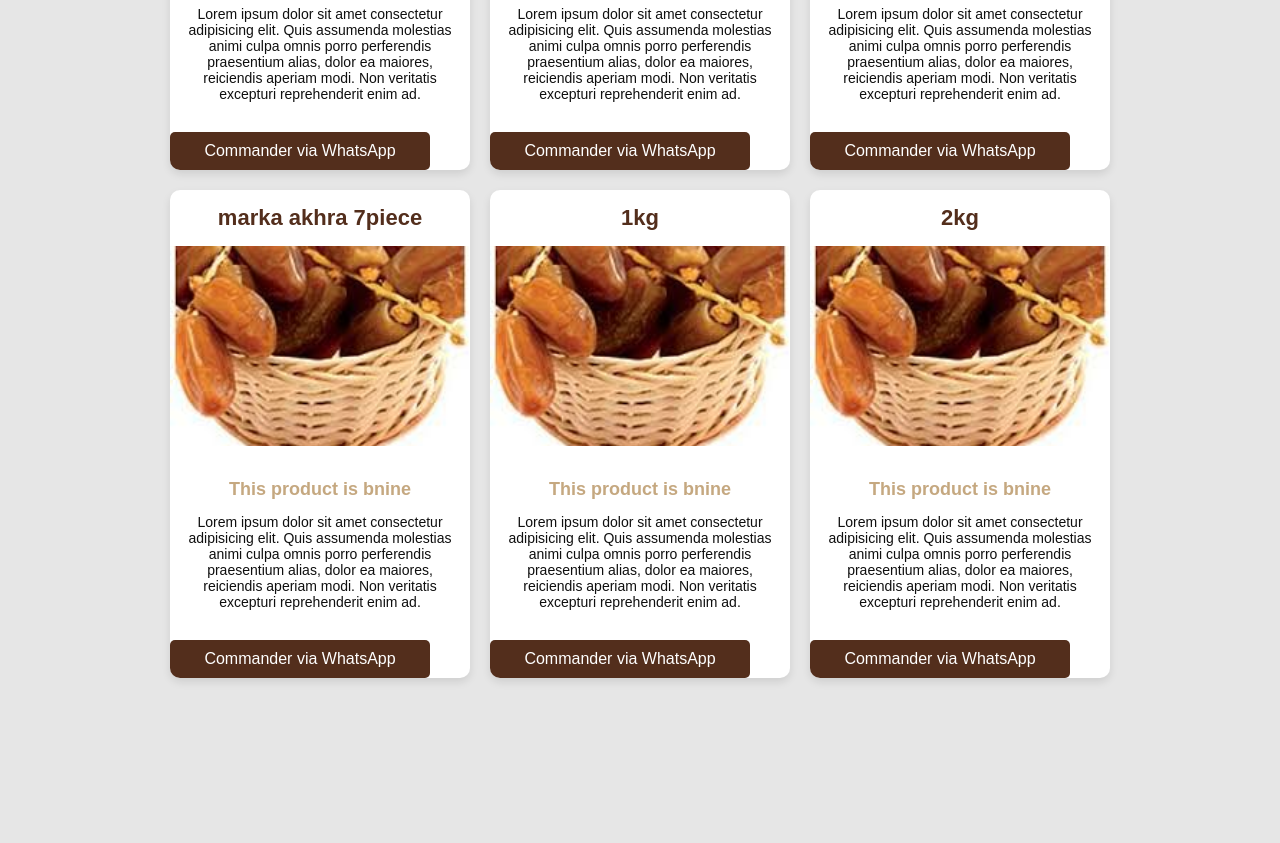
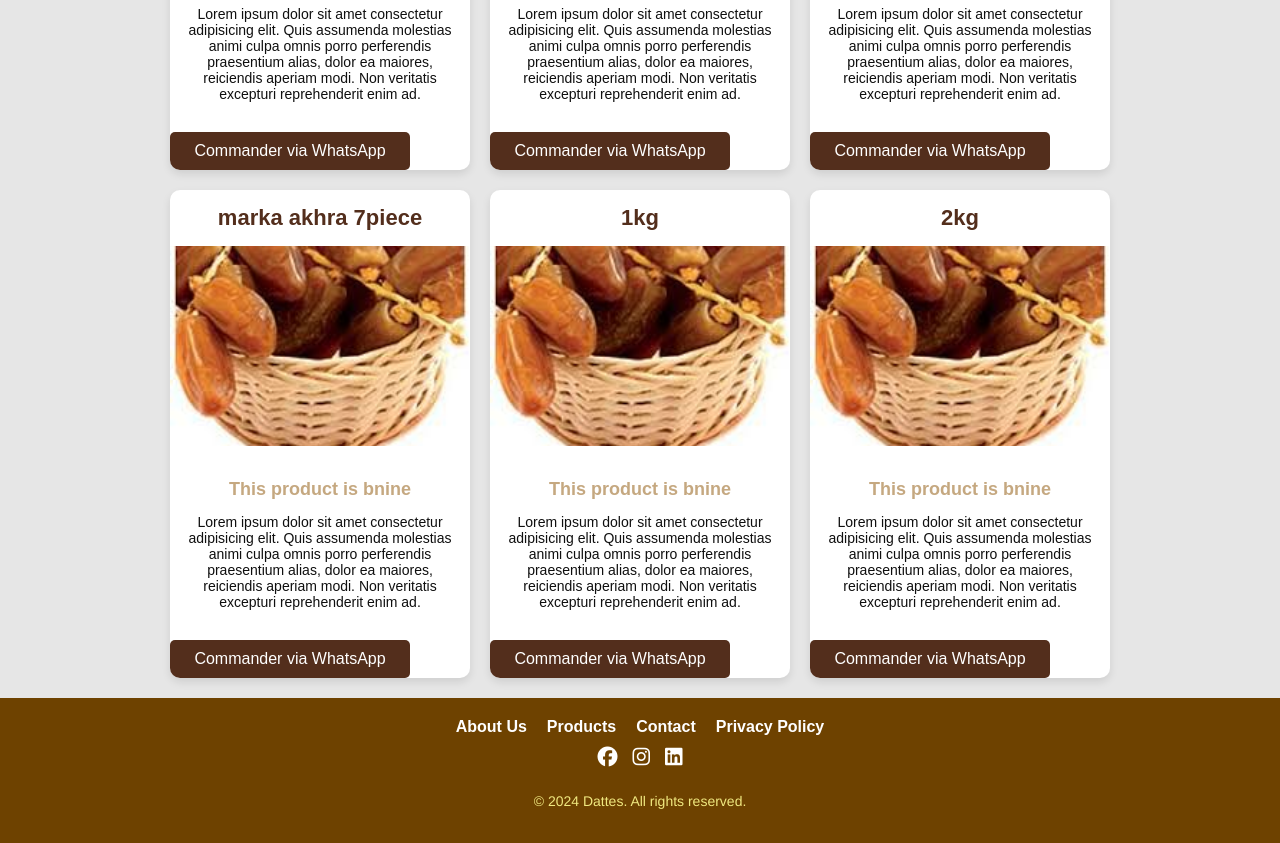
Before and after one commit to yassinefartassi/noumi, a React (Vite) app: page / in a window 1280 px wide. Shown: the part 480-1323 px from the top of the page. Before the commit the page ends 1178 px from the top, so only its background shows below. Built offline with nearby package versions, Linux system fonts and the light colour scheme.

Commit message:
Footer commit

```diff
--- a/src/App.jsx
+++ b/src/App.jsx
@@ -1,11 +1,12 @@
 import Navbar from "./components/Header/Navbar";
 import Products from "./components/products/Products";
-
+import Footer from './components/Footer/Footer';
 function App() {
   return (
     <>
       <Navbar />
       <Products />
+      <Footer />
     </>
   );
 }
--- /dev/null
+++ b/src/components/Footer/Footer.css
@@ -0,0 +1,94 @@
+
+*,
+*::before,
+*::after {
+    box-sizing: border-box;
+}
+
+html, body {
+    height: 100%;
+    margin: 0;
+    padding: 0;
+    font-family: Arial, sans-serif;
+}
+
+.App {
+    display: flex;
+    flex-direction: column;
+    min-height: 100vh;
+}
+
+.main-content {
+    flex: 1;
+    color: #ffffff;
+    padding: 40px;
+    text-align: center;
+}
+
+.footer {
+    background-color: #6e4200;
+    color: #ffffff;
+    padding: 20px 0;
+    text-align: center;
+    width: 100vw;
+    margin-left: calc(50% - 50vw);
+}
+
+.container {
+    display: flex;
+    flex-direction: column;
+    align-items: center;
+    max-width: 1200px;
+    margin: 0 auto;
+    padding: 0 20px;
+}
+
+.footer-links {
+    display: flex;
+    flex-wrap: wrap;
+    gap: 20px;
+    margin-bottom: 10px;
+    justify-content: center;
+}
+
+.footer-links a {
+    color: #ffffff;
+    text-decoration: none;
+    font-weight: bold;
+    transition: color 0.3s ease;
+}
+
+.footer-links a:hover {
+    color: #f0e87f;
+}
+.social-icons {
+    display: flex;
+    gap: 15px;
+    margin-bottom: 10px;
+    justify-content: center;
+}
+
+.social-icons a {
+    color: #ffffff;
+    font-size: 20px;
+    transition: color 0.3s ease;
+}
+
+.social-icons a:hover {
+    color: #f0e87f;
+}
+.footer-text {
+    font-family: 'Franklin Gothic Medium', 'Arial Narrow', Arial, sans-serif;
+    font-size: 14px;
+    color: #f0e87f;
+}
+
+@media (max-width: 768px) {
+    .footer-links {
+        flex-direction: column;
+        gap: 10px;
+    }
+    .social-icons {
+        gap: 10px;
+    }
+}
--- /dev/null
+++ b/src/components/Footer/Footer.jsx
@@ -0,0 +1,33 @@
+import React from 'react';
+import './Footer.css';
+import '@fortawesome/fontawesome-free/css/all.min.css';
+
+
+const Footer = () => {
+    return (
+        <footer className="footer">
+        <div className="container">
+            <div className="footer-links">
+                <a href="/about">About Us</a>
+                <a href="/products">Products</a>
+                <a href="/contact">Contact</a>
+                <a href="/privacy">Privacy Policy</a>
+            </div>
+            <div className="social-icons">
+                <a href="https://facebook.com" target="_blank" rel="noopener noreferrer">
+                    <i className="fab fa-facebook"></i>
+                </a>
+                <a href="https://www.instagram.com/nihou_nihou/profilecard/?igsh=cjR3ZXp1ejUyM3Bz" target="_blank" rel="noopener noreferrer">
+                    <i className="fab fa-instagram"></i>
+                </a>
+                <a href="https://linkedin.com" target="_blank" rel="noopener noreferrer">
+                    <i className="fab fa-linkedin"></i>
+                </a>
+            </div>
+            <p className="footer-text">&copy; {new Date().getFullYear()} Dattes. All rights reserved.</p>
+        </div>
+    </footer>
+    );
+};
+
+export default Footer;
```
